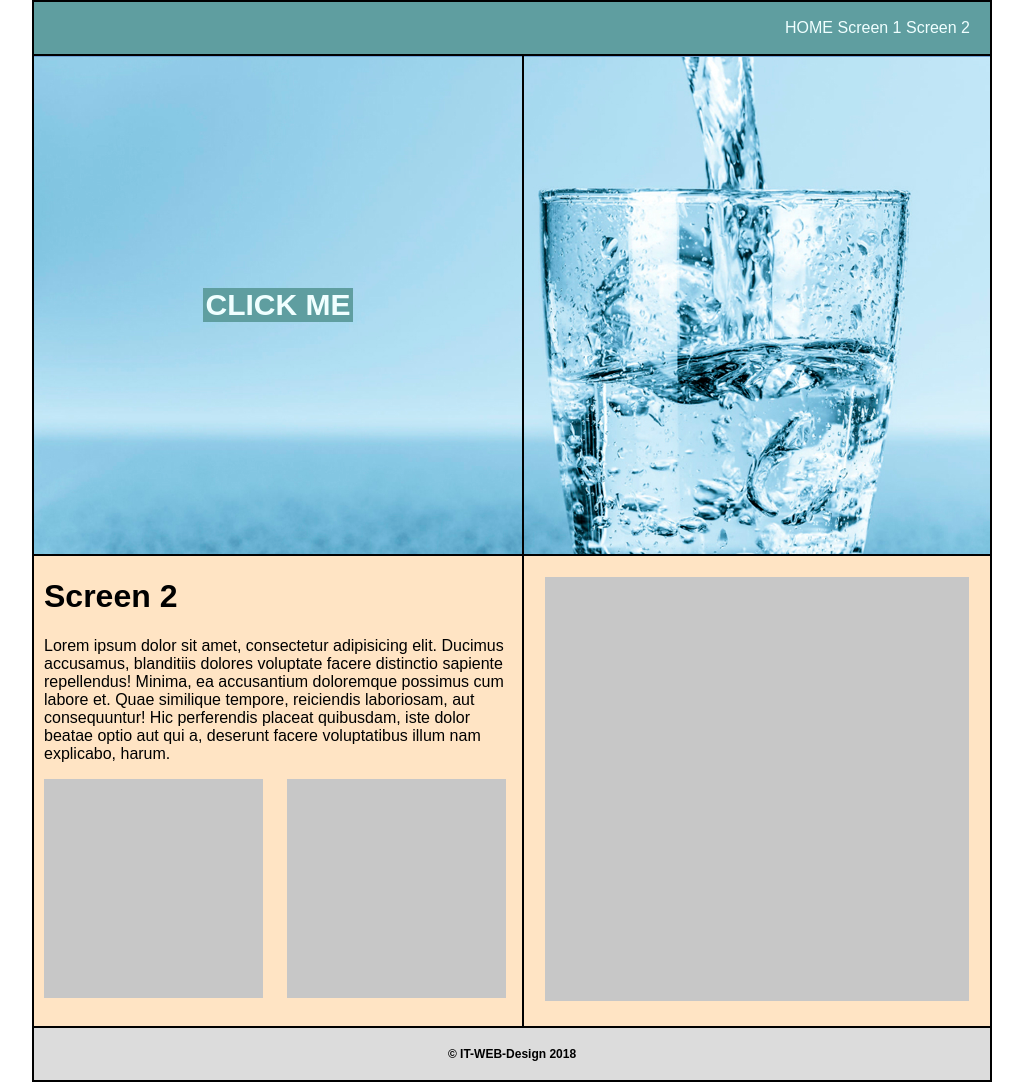
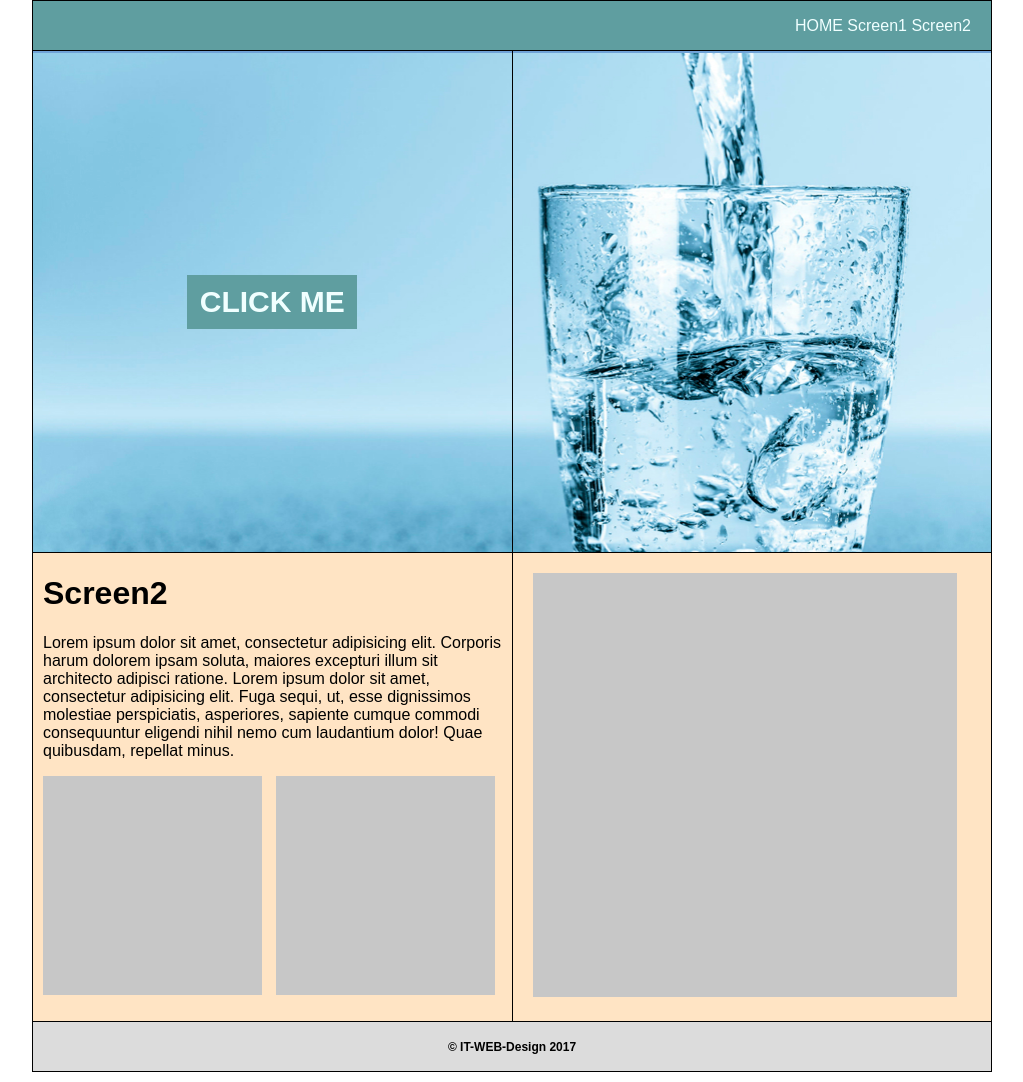
Before and after one commit to st4n1sl4w/start-it, a plain HTML site: page index.html in a window 1280 px wide. Shown: the whole page, without its empty margins (128-1151 px from the left). Drawn offline with Linux system fonts and the light colour scheme.

Commit message:
Homework #3 - solution from lecturer

```diff
--- a/index.html
+++ b/index.html
@@ -3,40 +3,30 @@
 <head>
     <meta charset="UTF-8">
     <title>Document</title>
-    <link rel="stylesheet" href="css/styles.css">
+    <link rel="stylesheet" href="style.css">
 </head>
 <body>
-<table>
-    <tr>
-        <td colspan="2" class="menu">
-            HOME Screen 1 Screen 2
-        </td>
-    </tr>
-    <tr class="banner">
-        <td>
-           <p class="button">CLICK ME</p>
-        </td>
-        <td></td>
-    </tr>
-    <tr class="content">
-        <td class="article">
-            <h1>Screen 2</h1>
+    <table>
+        <tr class="menu">
+            <td colspan="2">HOME Screen1 Screen2</td>
 
-            <p>Lorem ipsum dolor sit amet, consectetur adipisicing elit. Ducimus accusamus, blanditiis dolores voluptate facere distinctio sapiente repellendus! Minima, ea accusantium doloremque possimus cum labore et. Quae similique tempore, reiciendis laboriosam, aut consequuntur! Hic perferendis placeat quibusdam, iste dolor beatae optio aut qui a, deserunt facere voluptatibus illum nam explicabo, harum.</p>
+        </tr>
+           <tr class="screen1">
+            <td><p class="knopka">CLICK ME</p></td>
+            <td></td>
+        </tr>
+        <tr class="screen2">
+            <td class="scr2"><h1>Screen2</h1>
+                <p>Lorem ipsum dolor sit amet, consectetur adipisicing elit. Corporis harum dolorem ipsam soluta, maiores excepturi illum sit architecto adipisci ratione. Lorem ipsum dolor sit amet, consectetur adipisicing elit. Fuga sequi, ut, esse dignissimos molestiae perspiciatis, asperiores, sapiente cumque commodi consequuntur eligendi nihil nemo cum laudantium dolor! Quae quibusdam, repellat minus.</p>
+            <img src="images/plashka-small.png" alt="">
+            <img class="scr2" src="images/plashka-small.png" alt="">
+            </td>
+            <td class="scr2-2"><img src="images/plashka-big.png" alt=""></td>
+        </tr>
+        <tr class="footer">
+            <td colspan="2">&copy; IT-WEB-Design 2017</td>
 
-            <img src="images/plashka-small.png">
-            <img src="images/plashka-small.png" class="little-picture">
-        </td>
-        <td>
-             <img src="images/plashka-big.png" alt="" class="big">
-        </td>
-    </tr>
-    <tr>
-        <td colspan="2" class="footer">
-            &copy; IT-WEB-Design 2018
-        </td>
-    </tr>
-</table>
-
+        </tr>
+    </table>
 </body>
 </html>
--- /dev/null
+++ b/style.css
@@ -0,0 +1,69 @@
+body {
+    margin: 0;
+    padding: 0;
+    font-family: sans-serif;
+}
+table, td{
+    border: solid 1px black;
+    border-collapse: collapse;
+    width:960px;
+    margin: 0 auto;
+}
+td{
+    width: 50%;
+}
+
+
+.screen1 {
+    height: 502px;
+    background-image: url(images/banner.png);
+}
+
+.menu {
+    height: 50px;
+    background-color: cadetblue;
+    text-align: right;
+
+}
+.menu td{
+    color: azure;
+    padding-right: 20px;
+
+}
+
+.knopka {
+    text-align: center;
+    font-weight: 700;
+    color: azure;
+    font-size: 30px;
+    padding: 10px;
+    background-color: cadetblue;
+    width: 150px;
+    margin: 0 auto;
+}
+
+
+
+.screen2 {
+    height: 450px;
+    background-color:bisque;
+    vertical-align:top;
+
+
+}
+
+.scr2 {
+    padding-left: 10px;
+}
+
+.scr2-2 {
+    padding: 20px;
+}
+
+.footer {
+    height: 50px;
+    background-color: gainsboro;
+    text-align: center;
+    font-size: 12px;
+    font-weight: 600;
+}
```
